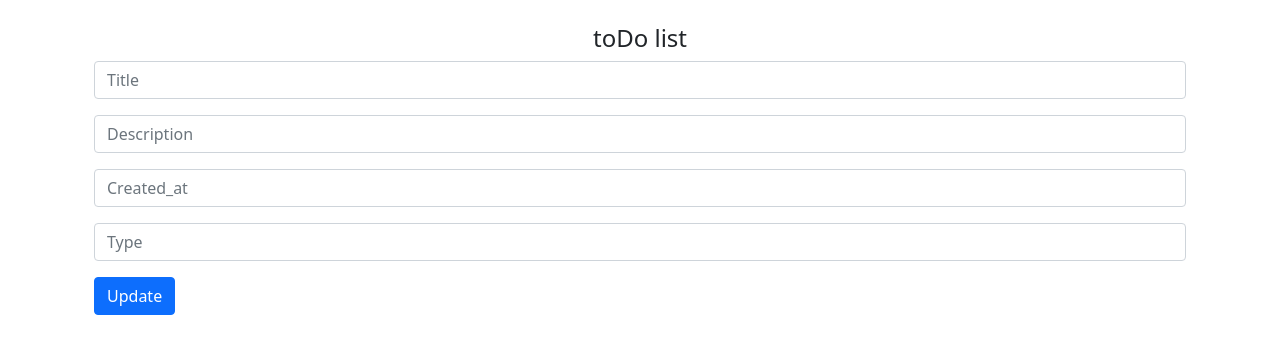
After one commit to Saifullakh2/todo, a Django app: page /update/1 in a window 1280 px wide. The commit adds this page. Shown: the top 354 px of the page. Run offline with Django 4.2, Linux system fonts and the light colour scheme.

Commit message:
some changes

```diff
--- a/tasks/urls.py
+++ b/tasks/urls.py
@@ -1,6 +1,9 @@
 from django.urls import path
-from tasks.views import get_list
+from tasks.views import get_list, create_task, update_task, delete_task
 
 urlpatterns = [
-    path('', get_list, name='list')
+    path('', get_list, name='index'),
+    path('create', create_task, name='create'),
+    path('update/<int:id>', update_task, name='update'),
+    path('delete/<int:id>', delete_task, name='delete')
 ]
--- a/tasks/views.py
+++ b/tasks/views.py
@@ -1,4 +1,4 @@
-from django.shortcuts import render
+from django.shortcuts import render, redirect
 from tasks.models import Task
 
 
@@ -6,3 +6,38 @@ def get_list(request):
     if request.method == 'GET':
         tasks = Task.objects.all()
         return render(request, 'index.html', {"tasks": tasks})
+
+
+def create_task(request):
+    if request.method == 'POST':
+        title = request.POST.get('title')
+        description = request.POST.get('description')
+        created_at = request.POST.get('created_at')
+        type = request.POST.get('type')
+        task = Task.objects.create(title=title, description=description, created_at=created_at, type=type)
+        return redirect('index')
+    return render(request, 'index.html')
+
+
+def update_task(request, id):
+    if request.method == 'POST':
+        title = request.POST.get('title')
+        description = request.POST.get('description')
+        created_at = request.POST.get('created_at')
+        type = request.POST.get('type')
+        task = Task.objects.get(id=id)
+        task.title = title
+        task.description = description
+        task.created_at = created_at
+        task.type = type
+        task.save()
+        return redirect('index')
+    return render(request, 'update.html')
+
+
+def delete_task(request, id):
+    if request.method == 'POST':
+        task = Task.objects.get(id=id)
+        task.delete()
+        return redirect('index')
+    return render(request, 'index.html')
--- /dev/null
+++ b/templates/update.html
@@ -0,0 +1,37 @@
+<!DOCTYPE html>
+<html lang="en">
+<head>
+    <meta charset="UTF-8">
+    <title>ToDoList</title>
+    <link href="https://cdn.jsdelivr.net/npm/bootstrap@5.0.1/dist/css/bootstrap.min.css" rel="stylesheet"
+          integrity="sha384-+0n0xVW2eSR5OomGNYDnhzAbDsOXxcvSN1TPprVMTNDbiYZCxYbOOl7+AMvyTG2x" crossorigin="anonymous">
+</head>
+<br>
+<h4 class="card-title" align="center">toDo list</h4>
+<form method="post" enctype="multipart/form-data">
+    {% csrf_token %}
+    <div class="container">
+        <div class="container">
+            <div class="mb-3">
+                <input type="text" name="title" class="form-control" id="formGroupExampleInput"
+                       placeholder="Title">
+            </div>
+            <div class="mb-3">
+                <input type="text" name="description" class="form-control"
+                       id="formGroupExampleInput"
+                       placeholder="Description">
+            </div>
+            <div class="mb-3">
+                <input type="text" name="created_at" class="form-control" id="formGroupExampleInput"
+                       placeholder="Created_at">
+            </div>
+            <div class="mb-3">
+                <input type="text" name="type" class="form-control" id="formGroupExampleInput"
+                       placeholder="Type">
+            </div>
+        </div>
+        <div class="container" align="left">
+            <button type="submit" class="btn btn-primary">Update</button>
+        </div>
+    </div>
+</form>
--- a/todo/urls.py
+++ b/todo/urls.py
@@ -18,5 +18,5 @@ from django.urls import path, include
 
 urlpatterns = [
     path('admin/', admin.site.urls),
-    path('tasks/', include('tasks.urls')),
+    path('', include('tasks.urls')),
 ]
```
Also changed, not shown: templates/index.html (+43 -1 lines).
